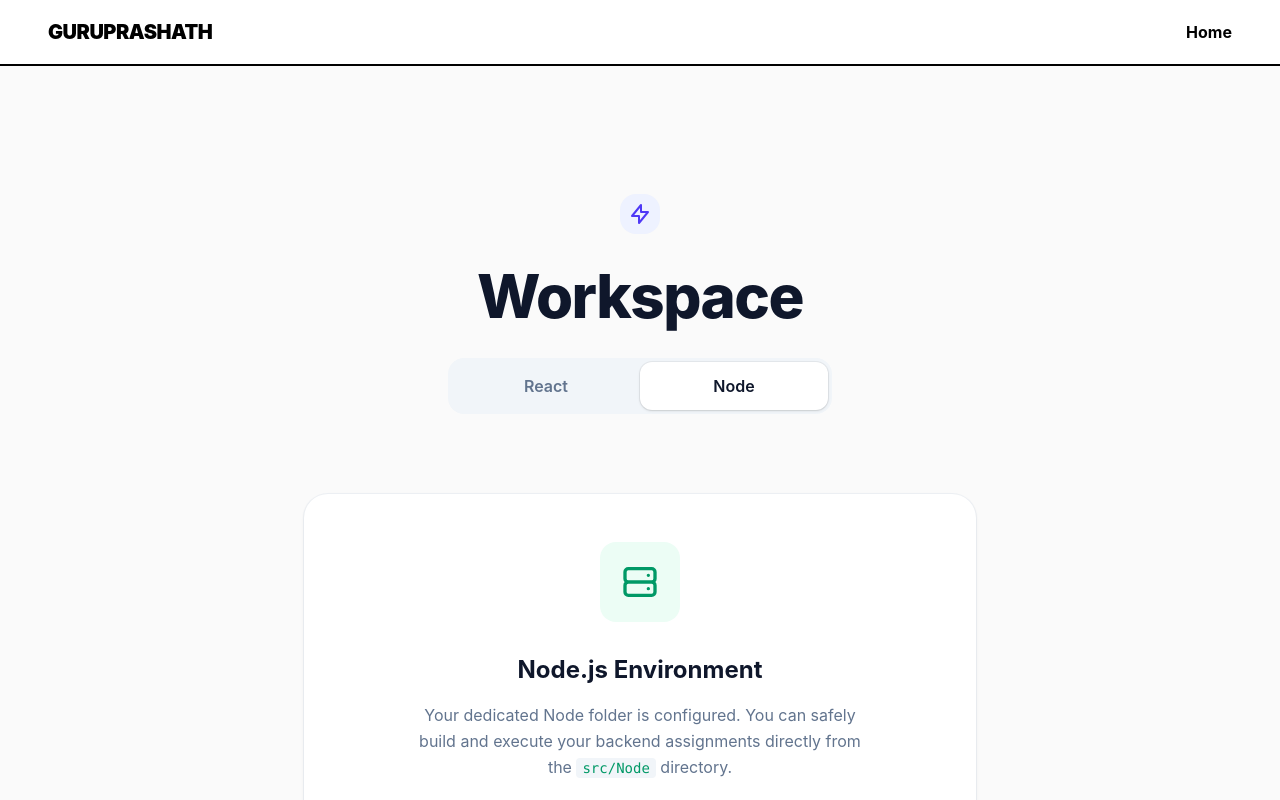
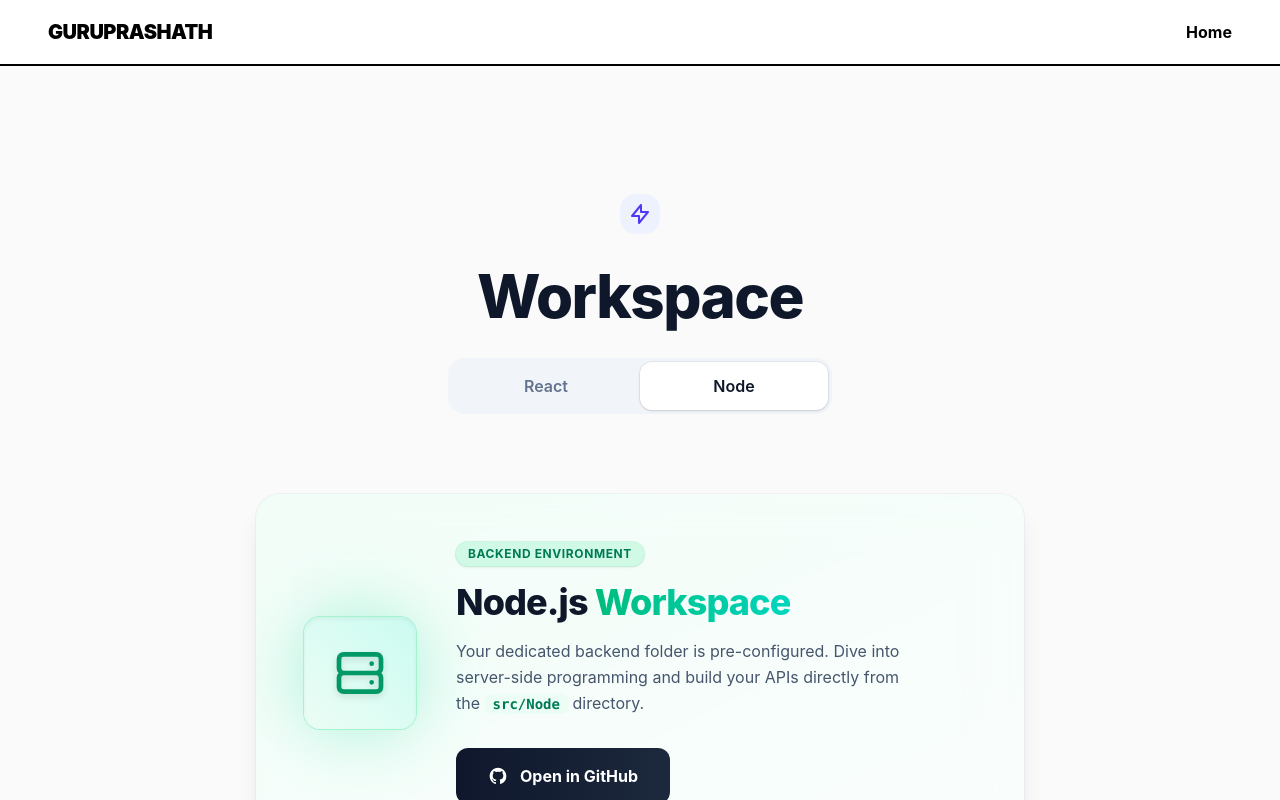
Before and after one commit to Guruprashath252006/Backend_learnings_assignments, a React (Vite) app: page / in a window 1280 px wide. Both pictures are taken after a click on the button "Node". Shown: the top 800 px of the page. Built offline with nearby package versions, Linux system fonts and the light colour scheme.

Commit message:
Update Node assignment UI with premium styling and GitHub link

```diff
--- a/src/pages/Home.jsx
+++ b/src/pages/Home.jsx
@@ -5,8 +5,8 @@
   const [activeTab, setActiveTab] = useState('react');
   const reactAssignments = Array.from({ length: 12 }, (_, i) => i + 1);
 
-  // VS Code protocol link to open the specific directory
-  const nodeFolderPath = "vscode://file/C:/FSSLA-BKMERN-GURU/React/Assignments/src/Node";
+  // GitHub repository link to the Node directory
+  const nodeFolderPath = "https://github.com/Guruprashath252006/Backend_learnings_assignments/tree/main/src/Node";
 
   return (
     <div className="min-h-screen bg-[#FAFAFA] dark:bg-[#0A0A0A] text-slate-900 dark:text-slate-100 transition-colors duration-300 font-sans selection:bg-indigo-500/30">
@@ -86,31 +86,53 @@
 
           {/* Node Tab Content */}
           {activeTab === 'node' && (
-            <div className="w-full max-w-2xl mx-auto">
-              <div className="flex flex-col items-center justify-center p-12 bg-white dark:bg-[#111111] rounded-3xl shadow-sm ring-1 ring-slate-200/50 dark:ring-white/5 text-center">
+            <div className="w-full max-w-3xl mx-auto animate-in fade-in slide-in-from-bottom-4 duration-500">
+              <div className="relative group rounded-3xl overflow-hidden shadow-xl transition-all duration-500 hover:shadow-emerald-500/20 dark:hover:shadow-emerald-900/40 ring-1 ring-slate-200/50 dark:ring-white/5">
+                {/* Background ambient gradient */}
+                <div className="absolute inset-0 bg-gradient-to-br from-emerald-100 to-teal-50 dark:from-emerald-900/30 dark:to-teal-900/10 opacity-70"></div>
 
-                <div className="w-20 h-20 bg-emerald-50 dark:bg-emerald-500/10 rounded-2xl flex items-center justify-center mb-8">
-                  <svg className="w-10 h-10 text-emerald-600 dark:text-emerald-400" fill="none" stroke="currentColor" viewBox="0 0 24 24">
+                <div className="relative flex flex-col md:flex-row items-center p-8 md:p-12 bg-white/60 dark:bg-[#111111]/80 backdrop-blur-xl text-center md:text-left gap-8 md:gap-10">
+
+                  {/* Left Icon Area */}
+                  <div className="relative flex-shrink-0">
+                    <div className="absolute inset-0 bg-emerald-400 dark:bg-emerald-500 blur-2xl opacity-40 rounded-full group-hover:scale-110 transition-transform duration-700"></div>
+                    <div className="relative w-28 h-28 bg-gradient-to-tr from-emerald-50 to-teal-100 dark:from-emerald-500/10 dark:to-teal-500/10 rounded-2xl flex items-center justify-center ring-1 ring-emerald-200 dark:ring-emerald-500/30 shadow-inner">
+                      <svg className="w-14 h-14 text-emerald-600 dark:text-emerald-400 drop-shadow-md transition-transform duration-500 group-hover:scale-110" fill="none" stroke="currentColor" viewBox="0 0 24 24">
                         <path strokeLinecap="round" strokeLinejoin="round" strokeWidth="2" d="M5 12h14M5 12a2 2 0 01-2-2V6a2 2 0 012-2h14a2 2 0 012 2v4a2 2 0 01-2 2M5 12a2 2 0 00-2 2v4a2 2 0 002 2h14a2 2 0 002-2v-4a2 2 0 00-2-2m-2-4h.01M17 16h.01" />
                       </svg>
                     </div>
+                  </div>
 
-                <h2 className="text-2xl font-bold text-slate-900 dark:text-white mb-4">Node.js Environment</h2>
+                  {/* Right Content Area */}
+                  <div className="flex-1 flex flex-col items-center md:items-start">
+                    <div className="inline-flex items-center px-3 py-1 rounded-full bg-emerald-100 dark:bg-emerald-500/20 text-emerald-700 dark:text-emerald-300 text-xs font-bold tracking-wider uppercase mb-4 ring-1 ring-emerald-200/50 dark:ring-emerald-500/30 shadow-sm">
+                      Backend Environment
+                    </div>
 
-                <p className="text-slate-500 dark:text-slate-400 text-base leading-relaxed mb-10 max-w-md">
-                  Your dedicated Node folder is configured. You can safely build and execute your backend assignments directly from the <code className="font-mono text-sm bg-slate-100 dark:bg-slate-800 px-1.5 py-0.5 rounded text-emerald-600 dark:text-emerald-400">src/Node</code> directory.
+                    <h2 className="text-3xl md:text-4xl font-extrabold text-slate-900 dark:text-white mb-4 tracking-tight">
+                      Node.js <span className="text-transparent bg-clip-text bg-gradient-to-r from-emerald-500 to-teal-400">Workspace</span>
+                    </h2>
+
+                    <p className="text-slate-600 dark:text-slate-400 text-base leading-relaxed mb-8 max-w-md">
+                      Your dedicated backend folder is pre-configured. Dive into server-side programming and build your APIs directly from the <code className="font-mono text-sm font-semibold bg-emerald-50 dark:bg-emerald-500/10 px-2 py-0.5 rounded-md text-emerald-700 dark:text-emerald-400">src/Node</code> directory.
                     </p>
 
-                {/* Open Folder Button */}
+                    {/* Open GitHub Button */}
                     <a
                       href={nodeFolderPath}
-                  className="group inline-flex items-center justify-center px-6 py-3 text-sm font-semibold text-white transition-all bg-slate-900 dark:bg-white dark:text-slate-900 rounded-xl hover:bg-slate-800 dark:hover:bg-slate-100 hover:shadow-lg hover:-translate-y-0.5"
+                      target="_blank"
+                      rel="noopener noreferrer"
+                      className="group/btn inline-flex items-center justify-center px-8 py-4 text-base font-bold text-white transition-all duration-300 bg-gradient-to-r from-slate-900 to-slate-800 dark:from-emerald-600 dark:to-teal-500 rounded-xl hover:shadow-[0_0_20px_rgba(16,185,129,0.4)] hover:-translate-y-1 relative overflow-hidden"
                     >
-                  <svg className="w-5 h-5 mr-2.5 opacity-80" fill="none" stroke="currentColor" viewBox="0 0 24 24">
-                    <path strokeLinecap="round" strokeLinejoin="round" strokeWidth="2" d="M3 7v10a2 2 0 002 2h14a2 2 0 002-2V9a2 2 0 00-2-2h-6l-2-2H5a2 2 0 00-2 2z"></path>
+                      <div className="absolute inset-0 bg-white/20 translate-y-full group-hover/btn:translate-y-0 transition-transform duration-300 ease-out"></div>
+                      <svg className="w-5 h-5 mr-3 relative z-10" fill="currentColor" viewBox="0 0 24 24">
+                        <path fillRule="evenodd" d="M12 2C6.477 2 2 6.484 2 12.017c0 4.425 2.865 8.18 6.839 9.504.5.092.682-.217.682-.483 0-.237-.008-.868-.013-1.703-2.782.605-3.369-1.343-3.369-1.343-.454-1.158-1.11-1.466-1.11-1.466-.908-.62.069-.608.069-.608 1.003.07 1.531 1.032 1.531 1.032.892 1.53 2.341 1.088 2.91.832.092-.647.35-1.088.636-1.338-2.22-.253-4.555-1.113-4.555-4.951 0-1.093.39-1.988 1.029-2.688-.103-.253-.446-1.272.098-2.65 0 0 .84-.27 2.75 1.026A9.564 9.564 0 0112 6.844c.85.004 1.705.115 2.504.337 1.909-1.296 2.747-1.027 2.747-1.027.546 1.379.202 2.398.1 2.651.64.7 1.028 1.595 1.028 2.688 0 3.848-2.339 4.695-4.566 4.943.359.309.678.92.678 1.855 0 1.338-.012 2.419-.012 2.747 0 .268.18.58.688.482A10.019 10.019 0 0022 12.017C22 6.484 17.522 2 12 2z" clipRule="evenodd" />
                       </svg>
-                  Open in VS Code
+                      <span className="relative z-10">Open in GitHub</span>
                     </a>
+                  </div>
+
+                </div>
               </div>
             </div>
           )}
```
Lines whose indentation alone changed are shown as unchanged.
